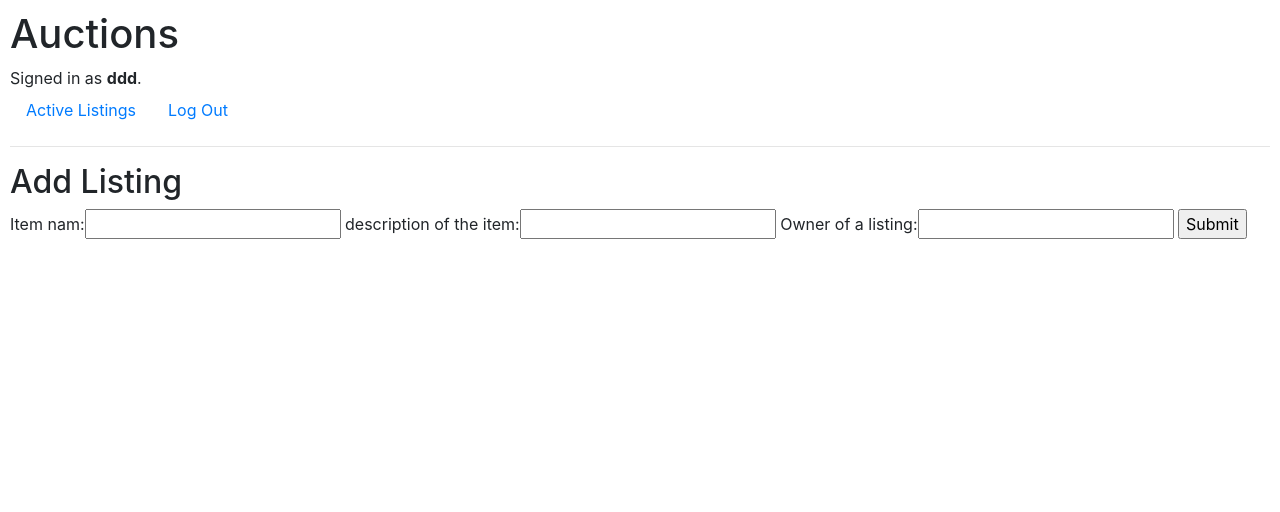
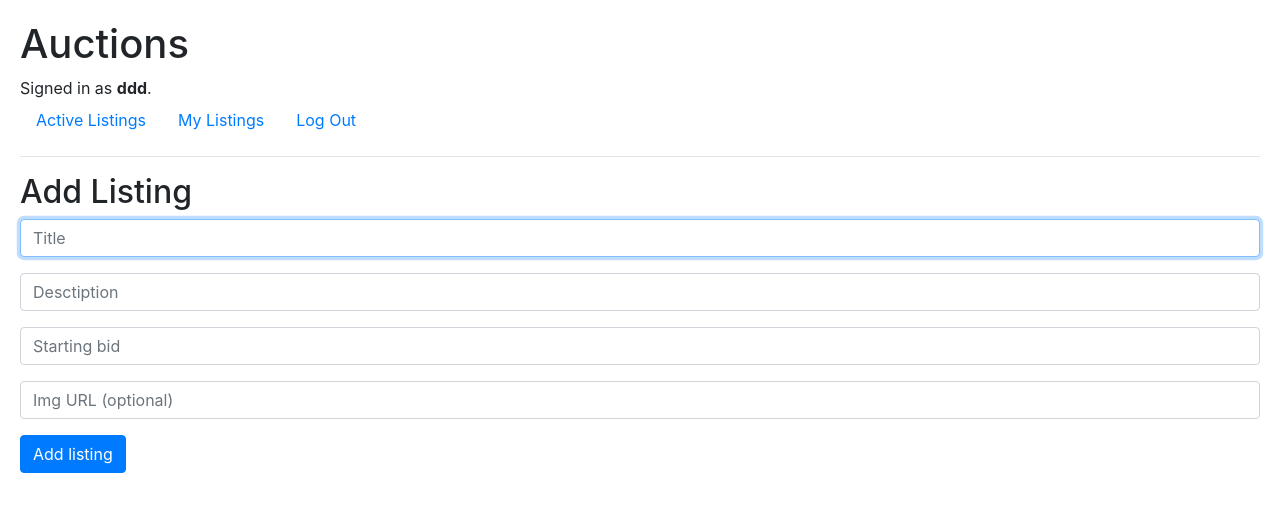
Before and after one commit to janekzimoch/web_dev_practice, a Django app: page /add_listing in a window 1280 px wide. Shown: the top 512 px of the page. Run offline with Django 3.2, Linux system fonts and the light colour scheme; a user stored in the database is signed in; some libraries are stand-ins or nearby versions.

Commit message:
added listings functionality and delete option

```diff
--- a/commerce/auctions/models.py
+++ b/commerce/auctions/models.py
@@ -4,16 +4,20 @@ from django.db import models
 
 class User(AbstractUser):
     # a watchlist of suctions - add ids
-
     # ids of auctions user is bidding and how much is he bidding
     pass
 
-class Auction(models.Model):
-    name = models.CharField(max_length=64)
+class Listing(models.Model):
+    username = models.CharField(max_length=64)
+    title = models.CharField(max_length=64)
     description = models.CharField(max_length=256)
-    bid = models.IntegerField(default=0)
-    bidder = models.CharField(max_length=64)
-    owner = models.CharField(max_length=64)
+    bid = models.FloatField(default=0)
+    img_url = models.CharField(max_length=512)
+
+    def __str__(self):
+        return f"Owner: {self.username}; item: {self.title}, descirption: {self.description}"
+    # bidder = models.CharField(max_length=64)
+    # owner = models.CharField(max_length=64)
     # img = models.ImageField()  # may require a python liblary
 
 
--- a/commerce/auctions/static/auctions/styles.css
+++ b/commerce/auctions/static/auctions/styles.css
@@ -1,3 +1,14 @@
 body {
+    padding: 20px;
+}
+
+.listing {
+    background-color: #d0d0d0;
+    border: 2px;
+    border-style: solid;
+    border-radius: 6px;
+    min-width: 400px;
+    min-height: 200px;
     padding: 10px;
+    margin: 20px;
 }
--- a/commerce/auctions/templates/auctions/add_listing.html
+++ b/commerce/auctions/templates/auctions/add_listing.html
@@ -4,7 +4,19 @@
     <h2>Add Listing</h2>
     <form action="{% url 'add_listing' %}" method="post">
       {% csrf_token %}
-      {{ form }}
-      <input type="submit">
+      <div class="form-group">
+          <input autofocus class="form-control" type="text" name="title" placeholder="Title">
+      </div>
+      <div class="form-group">
+          <!-- TODO: chenge this to be a bigger text field -->
+          <input class="form-control" type="text" name="description" placeholder="Desctiption">
+      </div>
+      <div class="form-group">
+        <input class="form-control" type="number" min="0.0" name="bid" placeholder="Starting bid">
+      </div>
+      <div class="form-group">
+        <input class="form-control" type="text" name="img_url" placeholder="Img URL (optional)">
+      </div>
+      <input class="btn btn-primary" type="submit" value="Add listing">
     </form>
 {% endblock %}
--- a/commerce/auctions/templates/auctions/layout.html
+++ b/commerce/auctions/templates/auctions/layout.html
@@ -4,11 +4,13 @@
 <html lang="en">
     <head>
         <title>{% block title %}Auctions{% endblock %}</title>
+        {% block scripts %}{% endblock %}
         <link rel="stylesheet" href="https://stackpath.bootstrapcdn.com/bootstrap/4.4.1/css/bootstrap.min.css" integrity="sha384-Vkoo8x4CGsO3+Hhxv8T/Q5PaXtkKtu6ug5TOeNV6gBiFeWPGFN9MuhOf23Q9Ifjh" crossorigin="anonymous">
-        <link href="{% static 'auctions/styles.css' %}" rel="stylesheet">
+        <link  rel="stylesheet" href="{% static 'auctions/styles.css' %}">
+        <link rel="stylesheet" href="/Users/janek/Coding/PersonalProjects/web_dev_practice/commerce/auctions/static/auctions/styles.css">
     </head>
     <body>
-        <h1>Auctions</h1>
+        <h1 class="test">Auctions</h1>
         <div>
             {% if user.is_authenticated %}
                 Signed in as <strong>{{ user.username }}</strong>.
@@ -21,9 +23,12 @@
                 <a class="nav-link" href="{% url 'index' %}">Active Listings</a>
             </li>
             {% if user.is_authenticated %}
-                <li class="nav-item">
-                    <a class="nav-link" href="{% url 'logout' %}">Log Out</a>
-                </li>
+              <li class="nav-item">
+                <a class="nav-link" href="{% url 'my_listings' %}">My Listings</a>
+              </li>
+              <li class="nav-item">
+                  <a class="nav-link" href="{% url 'logout' %}">Log Out</a>
+              </li>
             {% else %}
                 <li class="nav-item">
                     <a class="nav-link" href="{% url 'login' %}">Log In</a>
--- a/commerce/auctions/urls.py
+++ b/commerce/auctions/urls.py
@@ -4,6 +4,8 @@ from . import views
 
 urlpatterns = [
     path("", views.index, name="index"),
+    path("my_listings", views.my_listings, name="my_listings"),
+    path("delete_listing/<str:id>", views.delete_listing, name="delete_listing"),
     path("login", views.login_view, name="login"),
     path("logout", views.logout_view, name="logout"),
     path("register", views.register, name="register"),
--- a/commerce/auctions/views.py
+++ b/commerce/auctions/views.py
@@ -7,16 +7,29 @@ from django import forms
 
 
 from .models import User
-
-class AuctionForm(forms.Form):
-    name = forms.CharField(label="Item nam")
-    description = forms.CharField(label="description of the item")
-    owner = forms.CharField(label="Owner of a listing")
+from .models import Listing
 
 
 def index(request):
-    return render(request, "auctions/index.html")
+    listings = Listing.objects.all()
+    return render(request, "auctions/index.html", {
+        "listings": listings,
+    })
 
+def my_listings(request):
+    """ The same as index() however listis only your listings """
+    listings = []
+    user = str(request.user)
+    for l in Listing.objects.all():
+        if user == l.username:
+            listings.append(l)
+    return render(request, "auctions/index.html", {
+        "listings": listings,
+    })
+
+def delete_listing(request, id):
+    Listing.objects.filter(id=id).delete()
+    return HttpResponseRedirect(reverse("index"))
 
 def login_view(request):
     if request.method == "POST":
@@ -72,8 +85,14 @@ def register(request):
 
 def add_listing(request):
     if request.method == 'POST':
-        pass
+        listing = Listing(
+            username = request.user,
+            title = request.POST["title"],
+            description = request.POST["description"],
+            bid = request.POST["bid"],
+            img_url = request.POST["img_url"],
+        )
+        listing.save()
+        return HttpResponseRedirect(reverse("index"))
     else:
-        return render(request, "auctions/add_listing.html", {
-            "form": AuctionForm()
-        })
+        return render(request, "auctions/add_listing.html")
```
Also changed, not shown: commerce/auctions/templates/auctions/index.html (+29 -1 lines), commerce/auctions/migrations/0003_listing_delete_auction.py (added), commerce/db.sqlite3.
